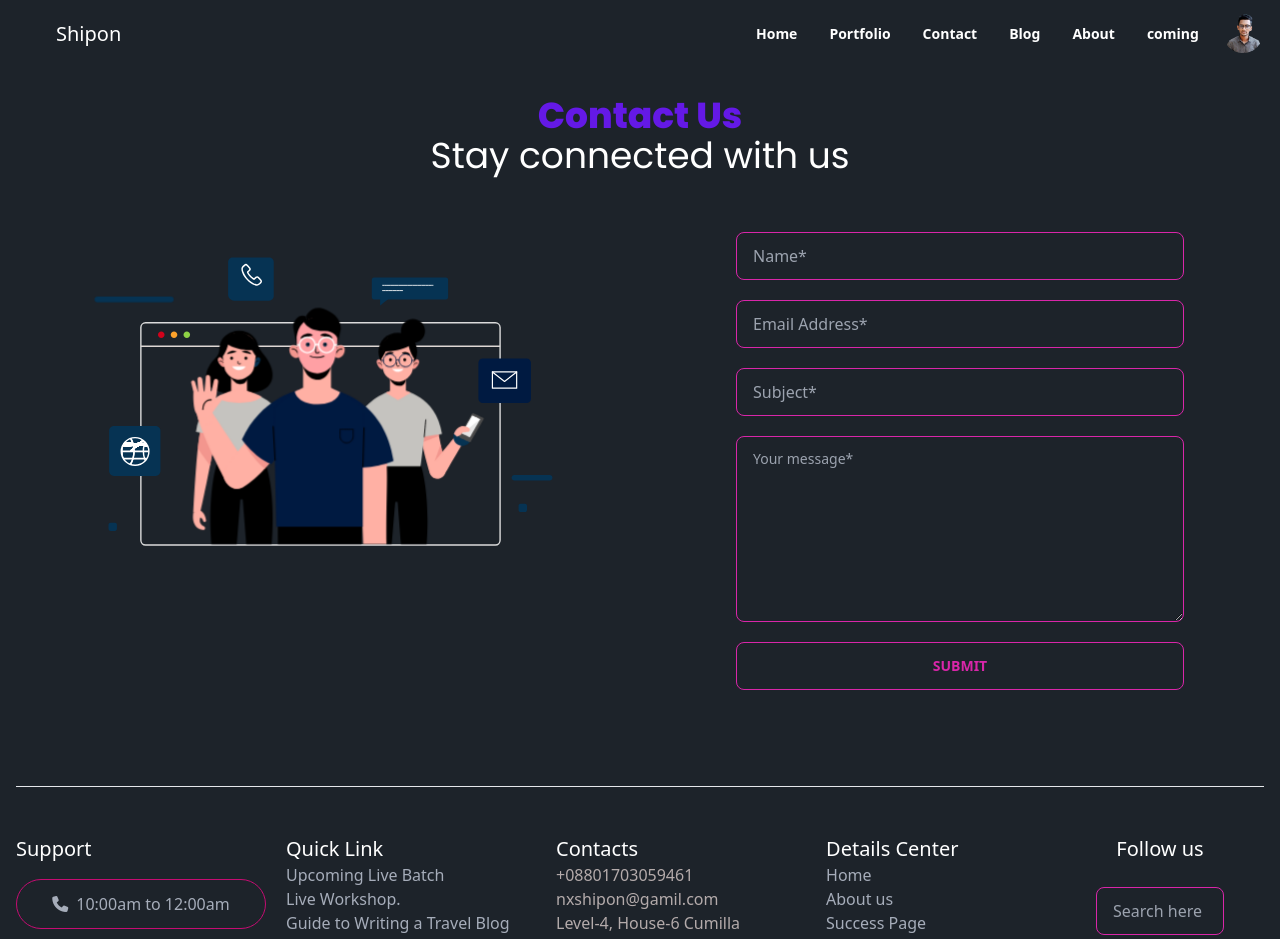
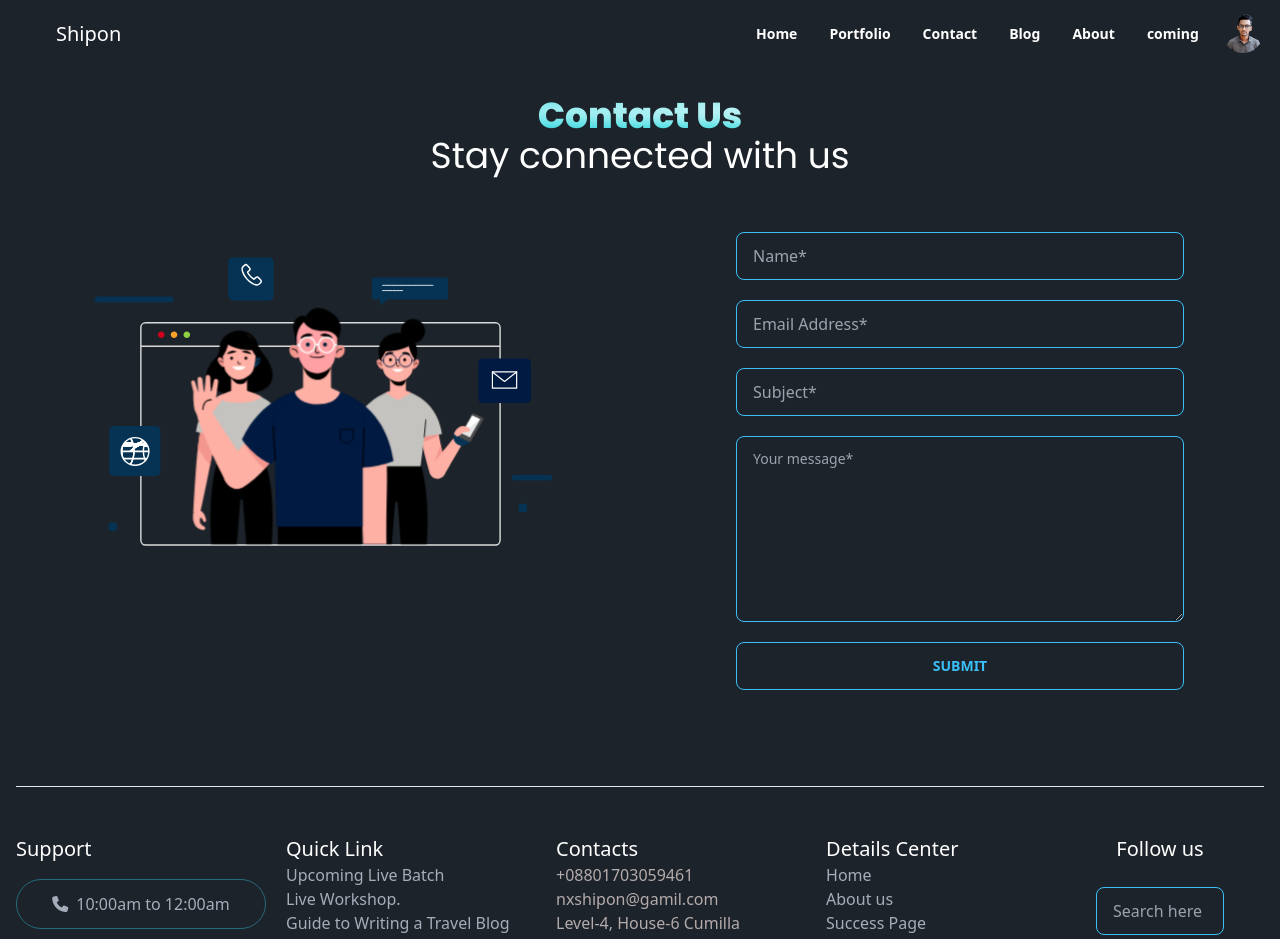
Before and after one commit to SShipon/My___Portfolio___Website, a React (Vite) app: page /contact in a window 1280 px wide. Shown: the top 939 px of the page. Built offline with nearby package versions, Linux system fonts and the light colour scheme.

Commit message:
background color updated

```diff
--- a/src/component/Contact/Contact.jsx
+++ b/src/component/Contact/Contact.jsx
@@ -43,7 +43,7 @@ const Contact = () => {
       <div className="text-center pb-14 text-white contact_content">
         <br />
         <br />
-        <p className="text-4xl font-bold text-primary">Contact Us</p>
+        <p className="text-4xl font-bold text-gradient">Contact Us</p>
         <h1 className="lg:text-4xl sm:text-3xl">Stay connected with us</h1>
       </div>
       <div className="grid grid-cols-1 md:grid-cols-2 lg:grid-cols-2">
@@ -57,31 +57,31 @@ const Contact = () => {
                 type="text"
                 placeholder="Name*"
                 name="user_name}"
-                className="input w-full  max-w-md input-bordered input-secondary "
+                className="input w-full  max-w-md input-bordered input-info "
                 required
               />
               <input
                 type="text"
                 placeholder="Email Address*"
                 name="user_email"
-                className="input w-full max-w-md input-bordered input-secondary "
+                className="input w-full max-w-md input-bordered input-info "
                 required
               />
               <input
                 type="text"
                 placeholder="Subject*"
                 name="from_name"
-                className="input w-full max-w-md input-bordered input-secondary "
+                className="input w-full max-w-md input-bordered input-info "
                 required
               />
               <textarea
-                className="textarea w-full max-w-md input-bordered input-secondary "
+                className="textarea w-full max-w-md input-bordered input-info "
                 placeholder="Your message*"
                 name="message"
                 required
                 rows={6}
               ></textarea>
-             <button className="btn btn-outline btn-secondary w-full max-w-md" type="Submit" value="send">Submit</button>
+             <button className="btn btn-outline btn-info w-full max-w-md" type="Submit" value="send">Submit</button>
             </div>
             <br />
 
--- a/src/shared/Footer/Footer.jsx
+++ b/src/shared/Footer/Footer.jsx
@@ -60,7 +60,7 @@ const Footer = () => {
             <input
               type="text"
               placeholder="Search here"
-              className="input input-bordered input-secondary sm:w-full max-w-xs"
+              className="input input-bordered input-info sm:w-full max-w-xs"
             />
           </div>
 
--- a/src/shared/Footer/footer.css
+++ b/src/shared/Footer/footer.css
@@ -1,5 +1,5 @@
 .contact__page__color{
-  border: 1px solid rgb(197, 12, 114);
+  border: 1px solid rgb(36, 107, 124);
   width: 250px;
   height: 50px;
   border-radius: 50px;
@@ -29,7 +29,7 @@
  @media only screen and (max-width: 600px) {
 
     .contact__page__color{
-      border: 1px solid rgb(197, 12, 114);
+      border: 1px solid rgb(85, 157, 167);
        width: 100%;
        padding: 10px;
       border-radius: 50px;
```
